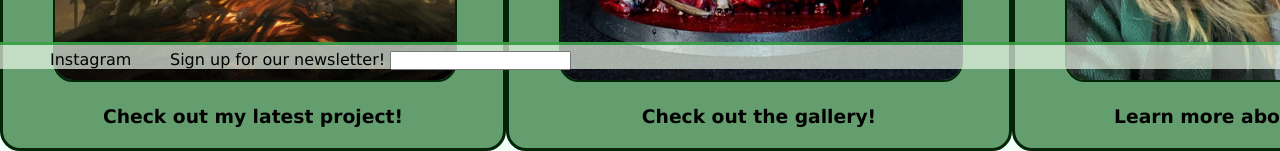
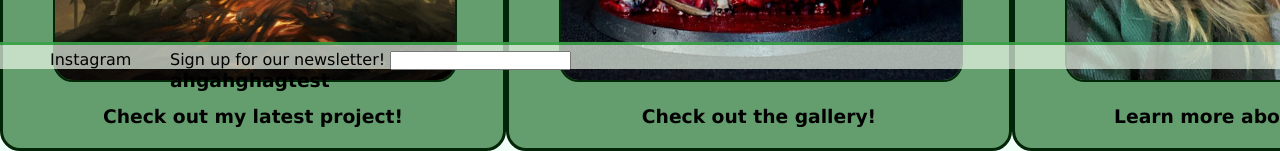
Before and after one commit to dankcoelacanth/dankcoelacanth.github.io, a plain HTML site: page casson-annie-project-1/index.html in a window 1280 px wide. Shown: the part 731-882 px from the top of the page. Drawn offline with Linux system fonts and the light colour scheme.

Commit message:
Update index.html

```diff
--- a/casson-annie-project-1/index.html
+++ b/casson-annie-project-1/index.html
@@ -54,6 +54,7 @@
             <form>
                 <label for="email"> Sign up for our newsletter! </label>
                 <input type="text" id="email" name="email">
+                <h3>ahgahghagtest</h3>
             </form>
         </footer>
     </body>
```
